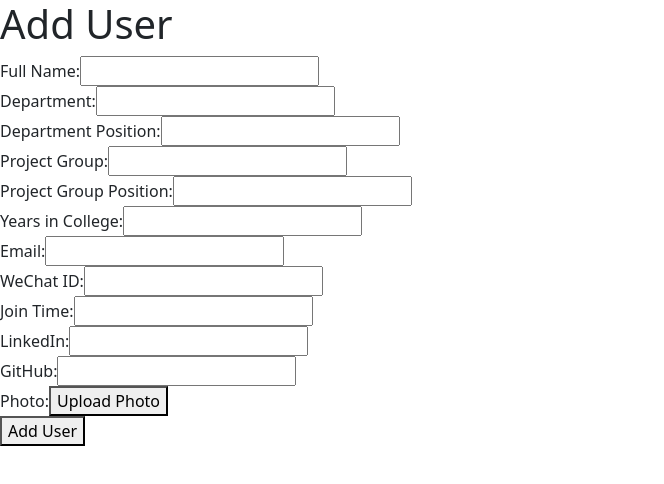
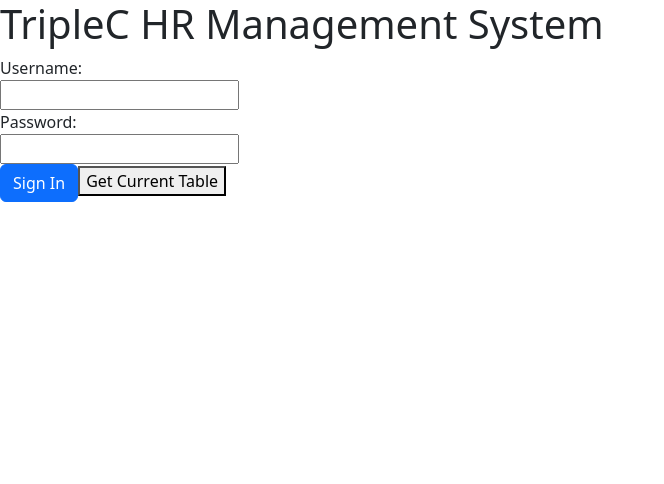
Before and after one commit to TripleC-OfficialWebsite/TripleC-HRManagementSys, a React (Create React App) app in the folder frontend/: page /#/ in a window 1280 px wide. Shown: the top 484 px of the page, without its empty margins (0-664 px from the left). Built offline with nearby package versions, Linux system fonts and the light colour scheme.

Commit message:
add page

```diff
--- a/frontend/src/App.js
+++ b/frontend/src/App.js
@@ -13,9 +13,9 @@ function App() {
   const router = createHashRouter(
     createRoutesFromElements(
       <Route>
-        <Route path="/add" element={<LogIn />} />
+        <Route path="/" element={<LogIn />} />
         <Route path="/manage" element={<Manage />} />
-        <Route path="/" element={<Add />} />
+        <Route path="/add" element={<Add />} />
       </Route>
     )
   );
--- a/frontend/src/Pages/Add/Add.js
+++ b/frontend/src/Pages/Add/Add.js
@@ -1,7 +1,10 @@
 import React, { useState } from 'react';
+import { useNavigate } from 'react-router-dom';
 
 const Add = () => {
-  const [fullName, setFullName] = useState('');
+  const navigate = useNavigate();
+
+  const [fullname, setFullName] = useState('');
   const [department, setDepartment] = useState('');
   const [departmentPosition, setDepartmentPosition] = useState('');
   const [projectGroup, setProjectGroup] = useState('');
@@ -37,7 +40,7 @@ const Add = () => {
 
     // Create an object with the parsed values
     const data = {
-      fullName,
+      fullname,
       department: departmentArray,
       departmentPosition: departmentPositionArray,
       projectGroup: projectGroupArray,
@@ -67,6 +70,30 @@ const Add = () => {
     setLinkedin('');
     setGithub('');
     setPhoto(null);
+
+    // add the input data to backend
+    addToBackend(data);
+  };
+
+  const addToBackend = async (data) => {
+    const response = await fetch(`http://127.0.0.1:5000/mem/member_add`, {
+      method: 'POST',
+      headers: {
+        'Content-Type': 'application/json',
+      },
+      body: JSON.stringify(data),
+    });
+    const result = await response.json();
+    try {
+      if (!response.ok) {
+        alert(result.error);
+      } else {
+        console.log(result);
+        navigate('/manage');
+      }
+    } catch (error) {
+      console.log(error);
+    }
   };
 
   const handlePhotoUpload = (e) => {
@@ -80,7 +107,7 @@ const Add = () => {
       <form onSubmit={handleFormSubmit}>
         <div className="fullName">
           <label htmlFor="fullName">Full Name:</label>
-          <input type="text" id="fullName" value={fullName} onChange={(e) => setFullName(e.target.value)} required />
+          <input type="text" id="fullName" value={fullname} onChange={(e) => setFullName(e.target.value)} required />
         </div>
         <div className="department">
           <label htmlFor="department">Department:</label>
--- a/frontend/src/Pages/Manage/Manage.js
+++ b/frontend/src/Pages/Manage/Manage.js
@@ -17,7 +17,6 @@ const Manage = () => {
 
     const data = await response.json();
     console.log(data);
-    console.log("123");
     const ids = data.map((member) => member._id);
     const names = data.map((member) => member.fullname);
 
```
Also changed, not shown: 1 other file (tests, documents, lock files or other folders).
